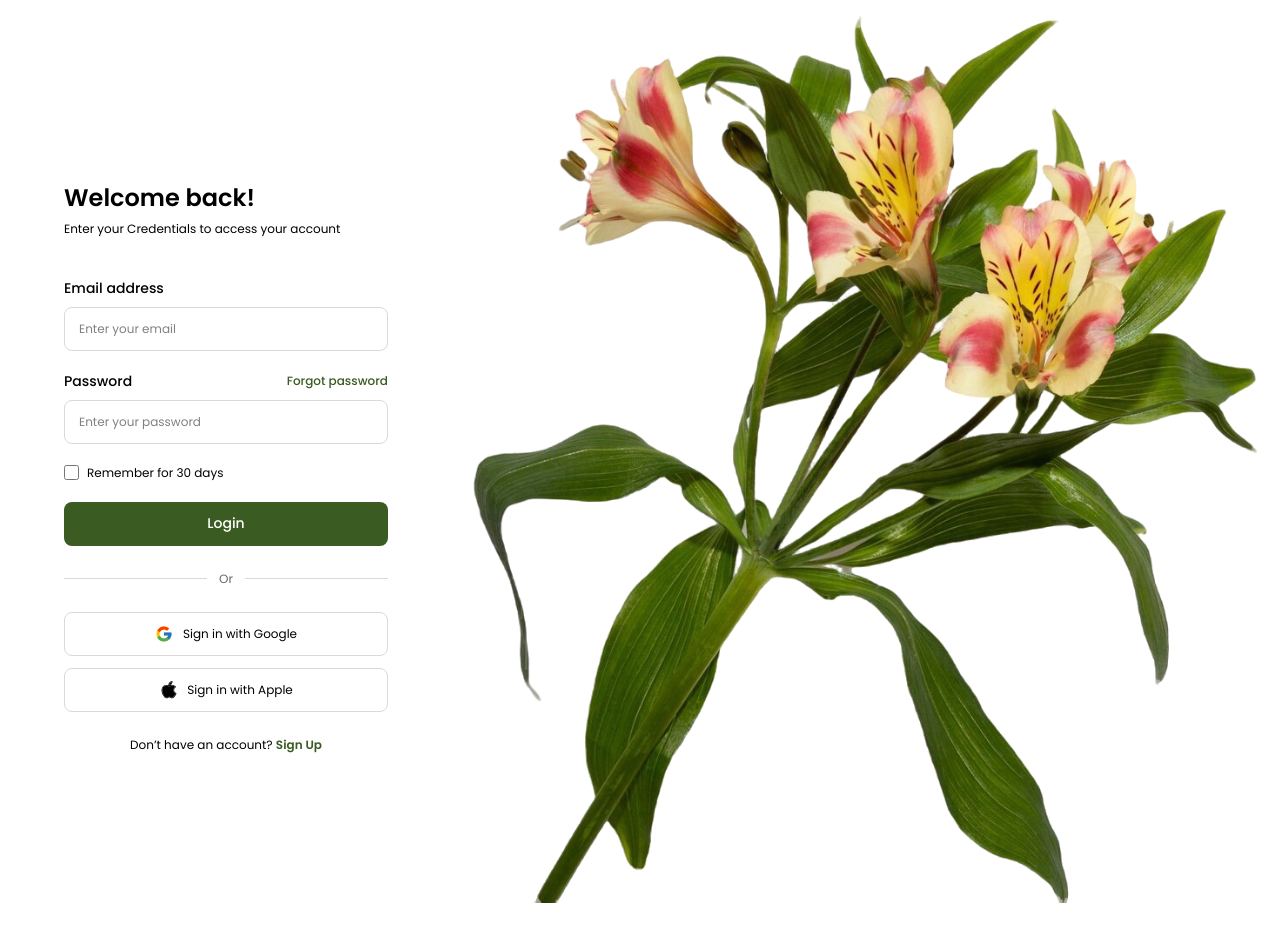
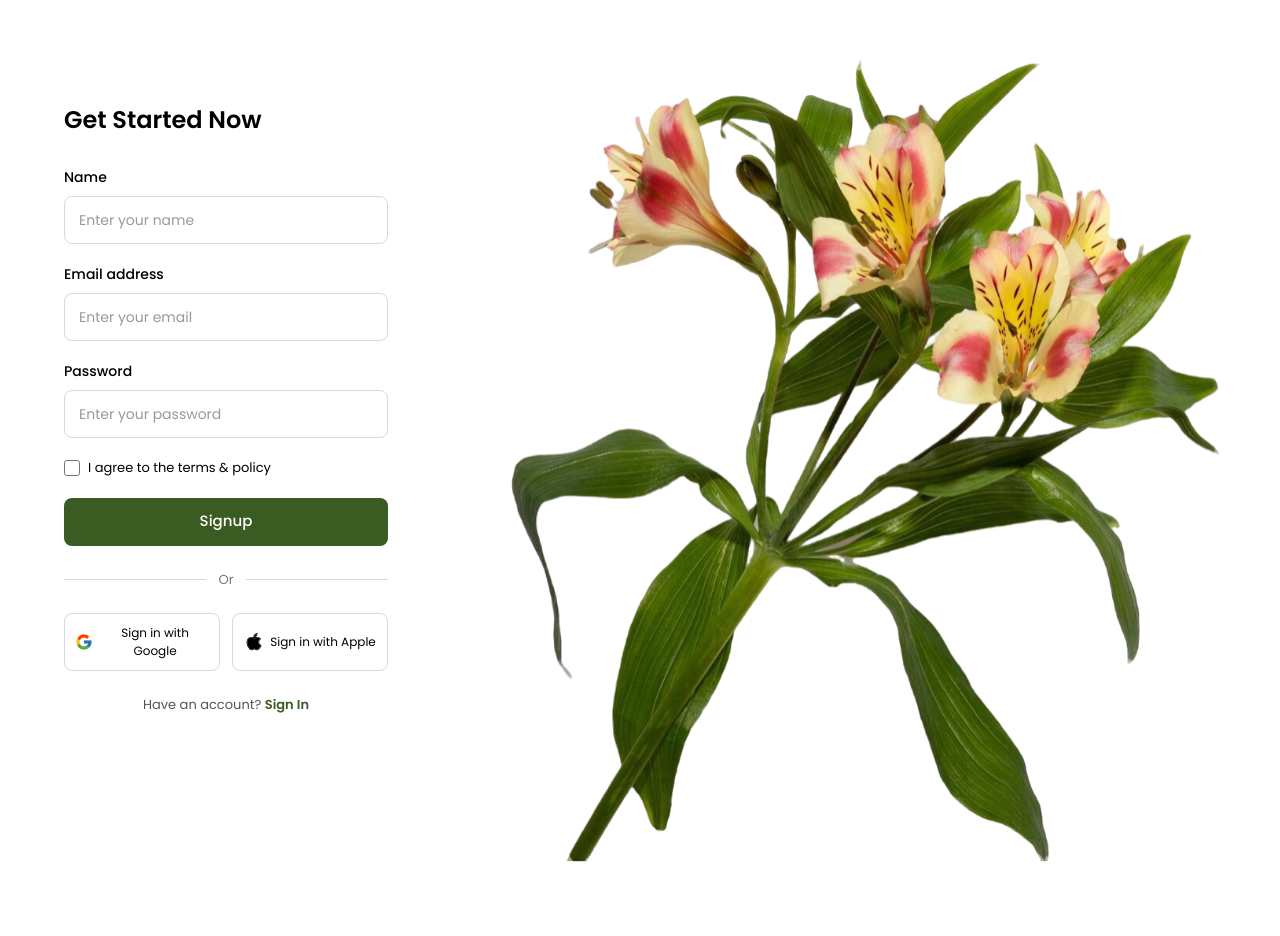
Before and after one commit to yanaaastv/appdev1-final-practical-exam, a React (Vite) app: page / in a window 1280 px wide. Built offline with nearby package versions, Linux system fonts and the light colour scheme.

Commit message:
Use shadcn/ui Input in Sign Up page

```diff
--- a/src/App.jsx
+++ b/src/App.jsx
@@ -1,7 +1,8 @@
-import Login from "./components/Login/Login";
+
+import Signup from "./components/Signup/Signup";
 
 function App() {
-  return <Login />;
+  return <Signup />;
 }
 
 export default App;
--- a/src/components/Signup/Signup.jsx
+++ b/src/components/Signup/Signup.jsx
@@ -1,7 +1,9 @@
+
 import styles from "./Signup.module.css";
 import blossom from "../../assets/blossom-flower.svg";
 import googleLogo from "../../assets/icons-google-logo.svg";
 import appleLogo from "../../assets/icons-apple-logo.svg";
+import { Input } from "@/components/ui/input";
 
 function Signup() {
   return (
@@ -13,31 +15,34 @@ function Signup() {
           <form className={styles.form}>
             <div className={styles.field}>
               <label htmlFor="name">Name</label>
-              <input
+              <Input
                 id="name"
                 name="name"
                 type="text"
                 placeholder="Enter your name"
+                className={styles.textInput}
               />
             </div>
 
             <div className={styles.field}>
               <label htmlFor="email">Email address</label>
-              <input
+              <Input
                 id="email"
                 name="email"
                 type="email"
                 placeholder="Enter your email"
+                className={styles.textInput}
               />
             </div>
 
             <div className={styles.field}>
               <label htmlFor="password">Password</label>
-              <input
+              <Input
                 id="password"
                 name="password"
                 type="password"
                 placeholder="Enter your password"
+                className={styles.textInput}
               />
             </div>
 
--- a/src/components/Signup/Signup.module.css
+++ b/src/components/Signup/Signup.module.css
@@ -6,6 +6,7 @@
   min-height: 936px;
   background-color: #ffffff;
   box-sizing: border-box;
+  font-family: "Poppins", sans-serif;
 }
 
 .left {
@@ -29,7 +30,6 @@
 .title {
   margin: 0 0 32px;
   color: #000000;
-  font-family: "Poppins", sans-serif;
   font-size: 24px;
   font-weight: 600;
   line-height: 1.3;
@@ -50,13 +50,14 @@
 
 .field label {
   color: #000000;
-  font-family: "Poppins", sans-serif;
   font-size: 14px;
   font-weight: 500;
 }
 
-.field input {
+.field .textInput {
+  display: flex;
   width: 100%;
+  height: 48px;
   min-height: 48px;
   padding: 12px 14px;
   border: 1px solid #d9d9d9;
@@ -65,15 +66,20 @@
   font-family: "Poppins", sans-serif;
   font-size: 14px;
   background-color: #ffffff;
+  color: #000000;
+  box-shadow: none;
 }
 
-.field input:focus {
+.field .textInput:focus-visible {
   outline: 2px solid #a9c0f0;
   outline-offset: 1px;
+  border-color: #d9d9d9;
+  box-shadow: none;
 }
 
-.field input::placeholder {
+.field .textInput::placeholder {
   color: #999999;
+  opacity: 1;
 }
 
 .checkbox {
@@ -81,7 +87,6 @@
   align-items: center;
   gap: 8px;
   color: #000000;
-  font-family: "Poppins", sans-serif;
   font-size: 13px;
 }
 
@@ -90,6 +95,7 @@
   height: 16px;
   margin: 0;
   flex-shrink: 0;
+  accent-color: #3a5b22;
 }
 
 .submitButton {
@@ -97,17 +103,16 @@
   min-height: 48px;
   border: none;
   border-radius: 8px;
-  background-color: #3A5B22;
+  background-color: #3a5b22;
   color: #ffffff;
-  font-family: "Poppins", sans-serif;
+  font-family: inherit;
   font-size: 15px;
   font-weight: 500;
   cursor: pointer;
-  transition: background-color 0.2s ease;
 }
 
 .submitButton:hover {
-  background-color: #3a5b22;
+  background-color: #2f491b;
 }
 
 .right {
@@ -129,7 +134,6 @@
   object-position: center;
 }
 
-/* Or divider */
 .divider {
   display: flex;
   align-items: center;
@@ -146,11 +150,9 @@
 .divider p {
   margin: 0;
   color: #777777;
-  font-family: "Poppins", sans-serif;
   font-size: 13px;
 }
 
-/* Google and Apple buttons */
 .socialButtons {
   display: flex;
   gap: 12px;
@@ -170,7 +172,7 @@
   border-radius: 8px;
   background-color: #ffffff;
   color: #000000;
-  font-family: "Poppins", sans-serif;
+  font-family: inherit;
   font-size: 12px;
   cursor: pointer;
 }
@@ -185,17 +187,15 @@
   background-color: #f5f5f5;
 }
 
-/* Bottom Sign In text */
 .bottomText {
   margin: 24px 0 0;
   color: #555555;
   text-align: center;
-  font-family: "Poppins", sans-serif;
   font-size: 13px;
 }
 
 .bottomText a {
-  color: #3A5B22;
+  color: #3a5b22;
   font-weight: 600;
   text-decoration: none;
 }
@@ -204,10 +204,9 @@
   text-decoration: underline;
 }
 
-/* Tablet */
 @media (max-width: 1100px) {
   .container {
-    grid-template-columns: minmax(0, 1fr) 50%;
+    grid-template-columns: minmax(0, 1fr) 45%;
   }
 
   .left {
@@ -219,7 +218,6 @@
   }
 }
 
-/* Mobile */
 @media (max-width: 700px) {
   .container {
     grid-template-columns: 1fr;
@@ -230,7 +228,7 @@
   }
 
   .formContent {
-    max-width: 100%;
+    max-width: 420px;
     padding: 20px;
   }
 
@@ -244,7 +242,7 @@
   }
 
   .right {
-    height: 420px;
+    height: 320px;
     padding: 24px;
   }
 }
```
Also changed, not shown: src/main.jsx (+7 -7 lines), teves-signup-shadcn-input.png (added).
